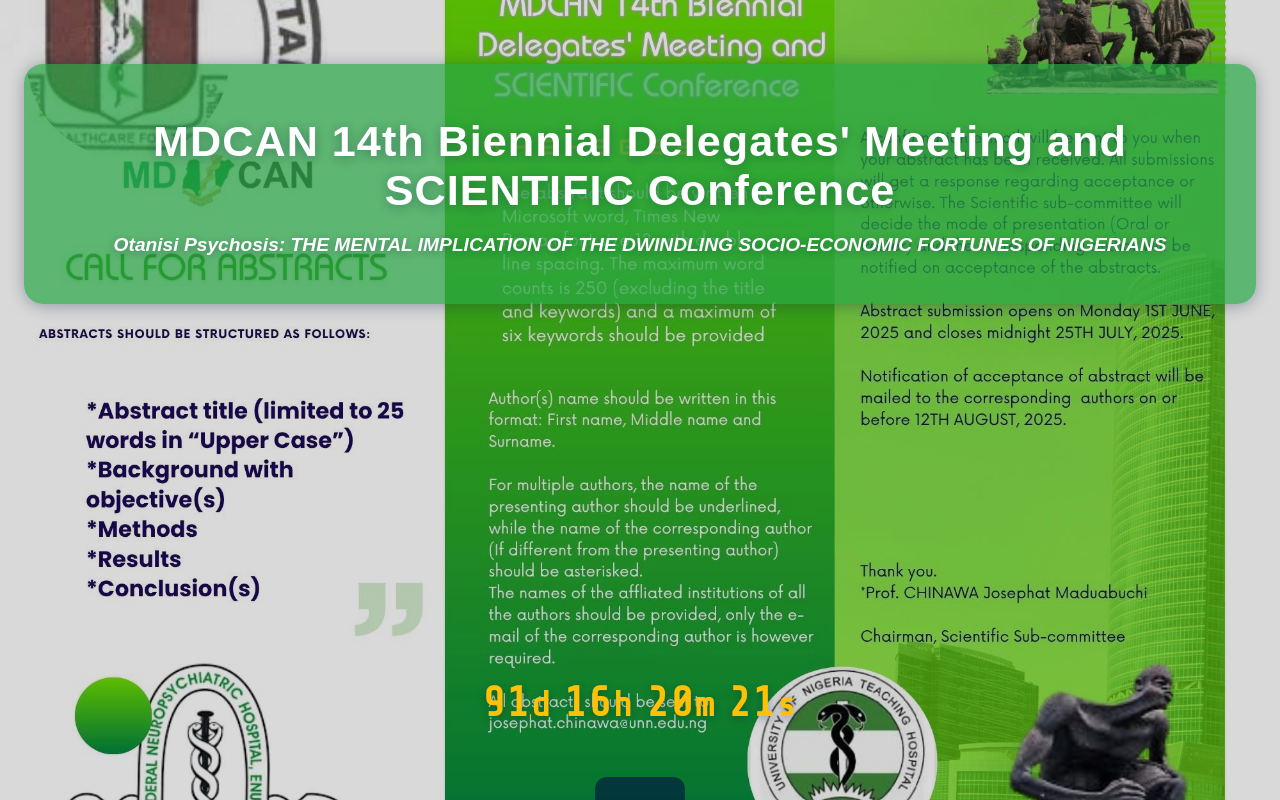
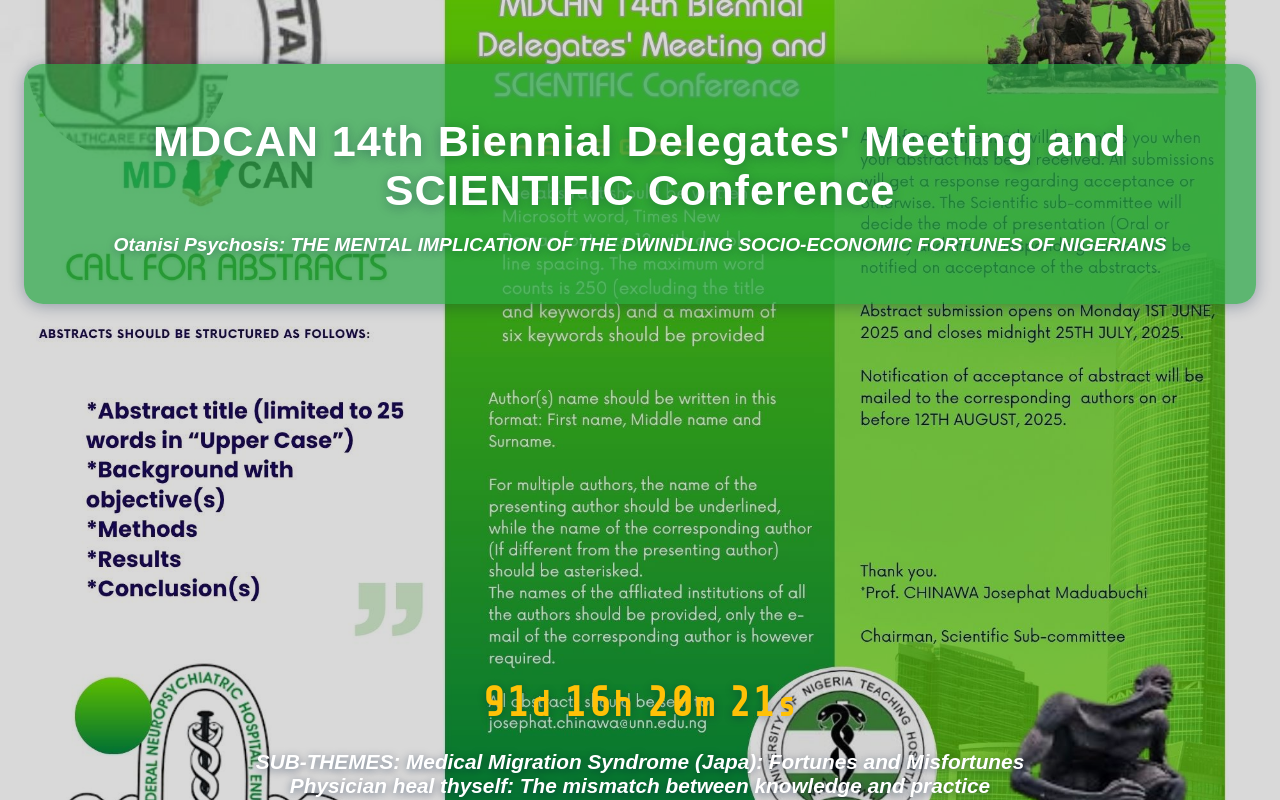
Before and after one commit to astrobsm/mdcan-bdm-2025-frontend, a React (Create React App) app: page / in a window 1280 px wide. Shown: the top 800 px of the page. Built offline with nearby package versions, Linux system fonts and the light colour scheme.

Commit message:
Update Welcome page

```diff
--- a/src/components/Welcome.js
+++ b/src/components/Welcome.js
@@ -53,7 +53,9 @@ const Welcome = ({ onRegister, onAdmin }) => {
         <Countdown />
         <h2 style={{fontSize:'2.7rem', fontWeight:900, textShadow:'0 2px 16px #001f3f', letterSpacing:1, fontFamily:'Montserrat, sans-serif'}}></h2>
         <p style={{fontSize:'1.3rem', fontWeight:700, margin:'18px 0 32px 0', textShadow:'0 2px 8px #001f3f88', fontFamily:'Montserrat, sans-serif'}}>
-          <em></em>
+          <em>SUB-THEMES:
+ Medical Migration Syndrome (Japa): Fortunes and Misfortunes
+Physician heal thyself: The mismatch between knowledge and practice</em>
         </p>
         <ul style={{fontSize:'1.2rem', marginBottom:32, fontWeight:700, color:'#ffc107', textShadow:'0 2px 8px #001f3f88', display:'inline-block', background:'rgba(0,31,63,0.7)', borderRadius:12, padding:'1.2rem 2rem', fontFamily:'Montserrat, sans-serif'}}>
           <li></li>
```
